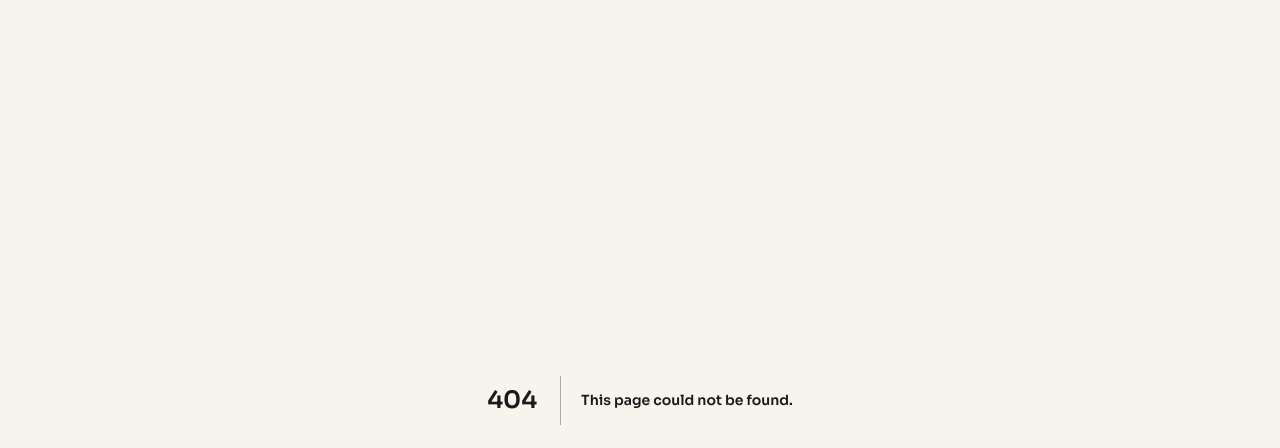
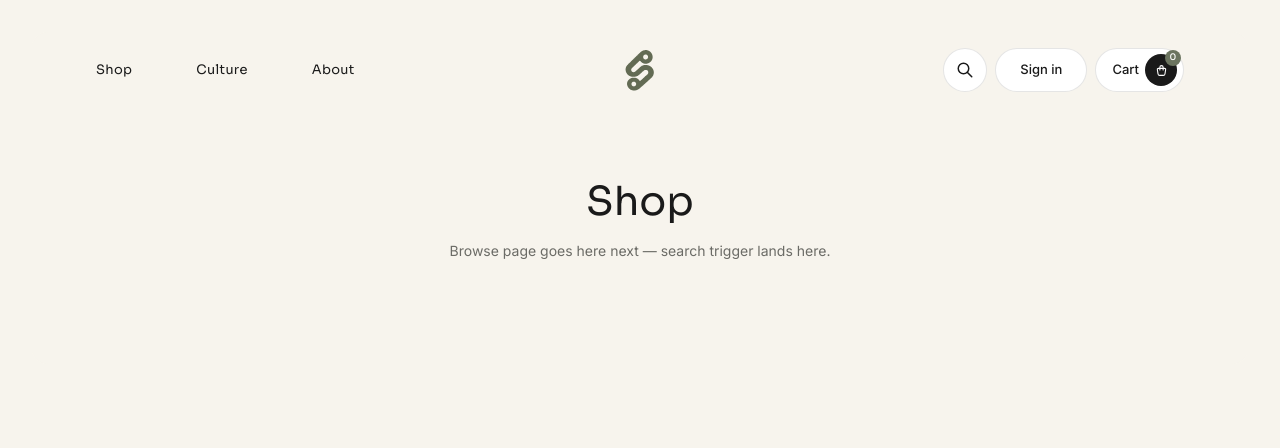
Before and after one commit to 0xkhingx/circuits-and-soles, a Next.js app: page /shop in a window 1280 px wide. Before the commit this address had no page. Shown: the top 448 px of the page. Built offline with nearby package versions, Linux system fonts and the light colour scheme.

Commit message:
fix: shrink cart icon wrap, full-range Sora + Inter fonts

```diff
--- /dev/null
+++ b/app/about/page.tsx
@@ -0,0 +1,5 @@
+import { StubPage } from "@/components/stub";
+
+export default function AboutPage() {
+  return <StubPage title="About" note="Brand story goes here." />;
+}
--- /dev/null
+++ b/app/account/page.tsx
@@ -0,0 +1,5 @@
+import { StubPage } from "@/components/stub";
+
+export default function AccountPage() {
+  return <StubPage title="Account" note="Logged-in state swaps the Sign in pill for an avatar leading here." />;
+}
--- /dev/null
+++ b/app/checkout/page.tsx
@@ -0,0 +1,5 @@
+import { StubPage } from "@/components/stub";
+
+export default function CheckoutPage() {
+  return <StubPage title="Checkout" note="Real v1 feature — Stripe test-mode lands here." />;
+}
--- /dev/null
+++ b/app/culture/page.tsx
@@ -0,0 +1,5 @@
+import { StubPage } from "@/components/stub";
+
+export default function CulturePage() {
+  return <StubPage title="Culture" note="Editorial feed — the differentiator, top-level placement." />;
+}
--- a/app/layout.tsx
+++ b/app/layout.tsx
@@ -11,8 +11,9 @@ export default function RootLayout({ children }: { children: React.ReactNode })
     <html lang="en">
       <head>
         <link rel="preconnect" href="https://fonts.googleapis.com" />
+        <link rel="preconnect" href="https://fonts.gstatic.com" crossOrigin="anonymous" />
         <link
-          href="https://fonts.googleapis.com/css2?family=Sora:wght@600&family=Inter:wght@400;500&display=swap"
+          href="https://fonts.googleapis.com/css2?family=Inter:ital,opsz,wght@0,14..32,100..900;1,14..32,100..900&family=Sora:wght@100..800&display=swap"
           rel="stylesheet"
         />
       </head>
--- /dev/null
+++ b/app/login/page.tsx
@@ -0,0 +1,5 @@
+import { StubPage } from "@/components/stub";
+
+export default function LoginPage() {
+  return <StubPage title="Sign in" note="Auth goes here — light v1, no seller logic." />;
+}
--- /dev/null
+++ b/app/shop/page.tsx
@@ -0,0 +1,5 @@
+import { StubPage } from "@/components/stub";
+
+export default function ShopPage() {
+  return <StubPage title="Shop" note="Browse page goes here next — search trigger lands here." />;
+}
--- a/components/icons.tsx
+++ b/components/icons.tsx
@@ -51,3 +51,12 @@ export function ShoppingBagIcon(props: IconProps) {
     </Base>
   );
 }
+
+export function UserIcon(props: IconProps) {
+  return (
+    <Base {...props}>
+      <path d="M8 7a4 4 0 1 0 8 0a4 4 0 0 0 -8 0" />
+      <path d="M6 21v-2a4 4 0 0 1 4 -4h4a4 4 0 0 1 4 4v2" />
+    </Base>
+  );
+}
--- a/components/nav.tsx
+++ b/components/nav.tsx
@@ -1,25 +1,22 @@
 import Image from "next/image";
 import Link from "next/link";
-import { SearchIcon, HeadsetIcon, ShoppingBagIcon } from "./icons";
+import { SearchIcon, UserIcon, ShoppingBagIcon } from "./icons";
 
 const links = [
-  { href: "#", label: "About" },
-  { href: "#", label: "Collections" },
-  { href: "#", label: "Services" },
-  { href: "#", label: "Options" },
+  { href: "/shop", label: "Shop" },
+  { href: "/culture", label: "Culture" },
+  { href: "/about", label: "About" },
 ];
+
+// v1: logged-out static state. Swap to avatar -> /account when authed.
+const isLoggedIn = false;
+const cartCount = 0;
 
 export function Nav() {
   return (
     <div className="relative flex items-center justify-between px-5 py-4 md:px-8">
-      {/* Left cluster: search anchor + all four text links, locked left, no wrap */}
-      <div className="flex min-w-0 items-center gap-8">
-        <button
-          aria-label="Search"
-          className="flex h-11 w-11 shrink-0 items-center justify-center rounded-full bg-charcoal text-white"
-        >
-          <SearchIcon size={18} stroke={2.2} />
-        </button>
+      {/* Left cluster: core IA links */}
+      <div className="flex min-w-0 items-center">
         <nav className="hidden min-w-0 items-center gap-8 whitespace-nowrap text-[13px] tracking-wide text-charcoal lg:flex">
           {links.map((l) => (
             <Link key={l.label} href={l.href} className="shrink-0 hover:opacity-60">
@@ -27,6 +24,10 @@ export function Nav() {
             </Link>
           ))}
         </nav>
+        {/* Mobile: Shop link stays visible, rest in footer/menu later */}
+        <Link href="/shop" className="text-[13px] tracking-wide text-charcoal lg:hidden">
+          Shop
+        </Link>
       </div>
 
       {/* Center: logo mark only, pinned to the bar's exact midpoint */}
@@ -45,27 +46,41 @@ export function Nav() {
         />
       </Link>
 
-      {/* Right cluster: contact + support + cart */}
+      {/* Right cluster: search trigger + account + cart */}
       <div className="flex shrink-0 items-center justify-end gap-2">
         <Link
-          href="#"
-          className="hidden h-11 items-center rounded-full border border-black/10 bg-white px-5 text-[13px] font-medium text-charcoal md:flex"
+          href="/shop"
+          aria-label="Search"
+          className="flex h-11 w-11 items-center justify-center rounded-full border border-black/10 bg-white text-charcoal"
         >
-          Contact us
+          <SearchIcon size={18} stroke={2} />
         </Link>
-        <button
-          aria-label="Support"
-          className="hidden h-11 w-11 items-center justify-center rounded-full border border-black/10 bg-white text-charcoal sm:flex"
-        >
-          <HeadsetIcon size={18} stroke={2} />
-        </button>
+        {isLoggedIn ? (
+          <Link
+            href="/account"
+            aria-label="Account"
+            className="flex h-11 w-11 items-center justify-center rounded-full bg-charcoal text-white"
+          >
+            <UserIcon size={18} stroke={2} />
+          </Link>
+        ) : (
+          <Link
+            href="/login"
+            className="hidden h-11 items-center rounded-full border border-black/10 bg-white px-5 text-[13px] font-medium text-charcoal sm:flex"
+          >
+            Sign in
+          </Link>
+        )}
         <Link
-          href="#"
-          className="flex h-11 items-center gap-2 rounded-full border border-black/10 bg-white py-1.5 pl-5 pr-1.5 text-[13px] font-medium text-charcoal"
+          href="/checkout"
+          className="flex h-11 items-center gap-1.5 rounded-full border border-black/10 bg-white pl-4 pr-1.5 text-[13px] font-medium text-charcoal"
         >
           Cart
-          <span className="flex h-8 w-8 items-center justify-center rounded-full bg-charcoal text-white">
-            <ShoppingBagIcon size={15} stroke={2} />
+          <span className="relative flex h-6 w-6 items-center justify-center rounded-full bg-charcoal text-white">
+            <ShoppingBagIcon size={13} stroke={2} />
+            <span className="absolute -right-1 -top-1 flex h-4 w-4 items-center justify-center rounded-full bg-sage font-heading text-[9px] text-white">
+              {cartCount}
+            </span>
           </span>
         </Link>
       </div>
--- /dev/null
+++ b/components/stub.tsx
@@ -0,0 +1,15 @@
+import { Nav } from "@/components/nav";
+
+export function StubPage({ title, note }: { title: string; note: string }) {
+  return (
+    <div className="min-h-screen bg-concrete/60 p-3 md:p-6">
+      <div className="mx-auto max-w-7xl overflow-hidden rounded-2xl bg-bg-primary">
+        <Nav />
+        <div className="flex h-64 flex-col items-center justify-center gap-2 px-5 pb-10">
+          <h1 className="font-heading text-2xl">{title}</h1>
+          <p className="text-sm text-text-muted">{note}</p>
+        </div>
+      </div>
+    </div>
+  );
+}
```
